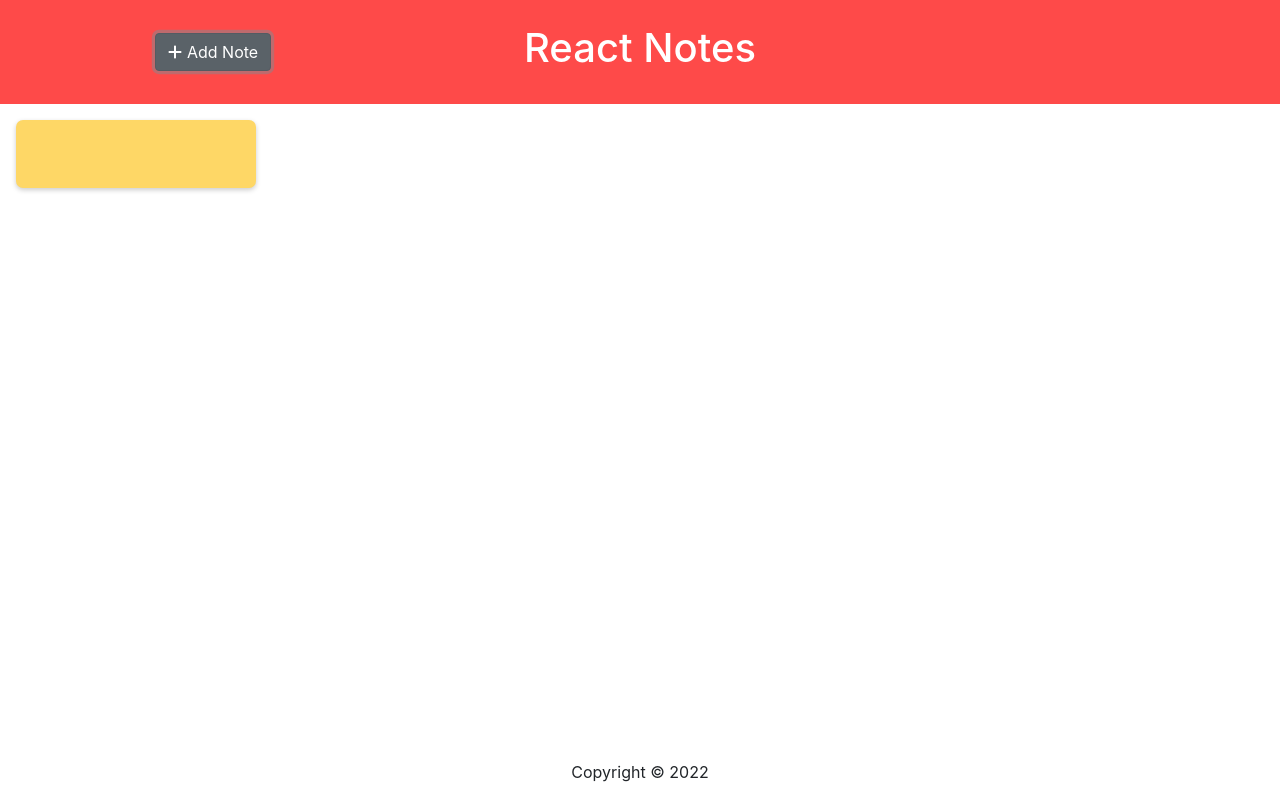
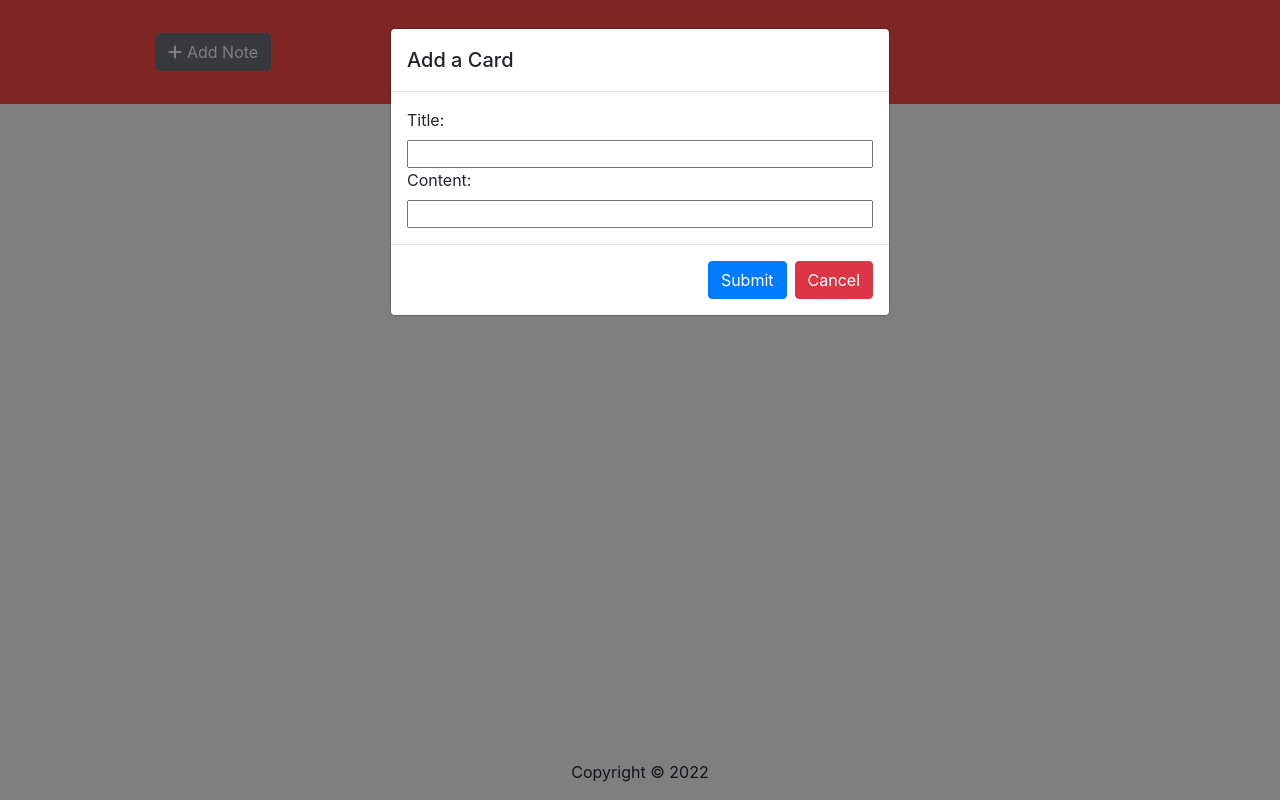
Before and after one commit to Daniel-727/react_notes, a React (Create React App) app: page / in a window 1280 px wide. Both pictures are taken after a click on the button "Add Note". Built offline with nearby package versions, Linux system fonts and the light colour scheme.

Commit message:
decided against the functionality of creating an empty note and updating the content, added modal component

```diff
--- a/src/App.css
+++ b/src/App.css
@@ -31,10 +31,7 @@
     }
 
 input{
-    border:none;
     width:100%;
-    height:auto;
-    background-color: #FED766;
 }
 
 
--- a/src/App.jsx
+++ b/src/App.jsx
@@ -2,7 +2,10 @@ import React from 'react';
 import Header from './components/HeaderComponent';
 import Footer from './components/FooterComponent';
 import Note from './components/NoteComponent';
+
 import './App.css';
+
+
 /* import notes from './notes'; //importing notes to use notes array for Keeper App part 2 */
 
 function App() {
@@ -19,14 +22,8 @@ function App() {
         setNotes([...notes, note]);
     }
 
-    function deleteNote(id) { //this should return all the Notes where the index is not equal to id, but it's just deleting the last Note. Maybe because I didn't have the event
-        //I think the deleteNote function isn't working as intended because the notes array is literally an array of integers, when we filter an index and delete an index, it's holding just an integer which is not reflective of the note object we're trying to delete. So the solution to this is probably to create an object and actually store the object in notes instead of some integers. The notes object will by default just have empty strings in which the user can then type into.
+    function deleteNote(id) {
 
-        setNotes(notes => {
-            return notes.filter((e,i) => { //this will return an array of notes where the note that is clicked
-                return id !== i;
-            });
-        });
     }
 
     return (
--- a/src/components/HeaderComponent.jsx
+++ b/src/components/HeaderComponent.jsx
@@ -2,21 +2,27 @@ import React from 'react'; //importing React and Component module to be able to
 import {Button} from 'reactstrap';
 import {FontAwesomeIcon} from '@fortawesome/react-fontawesome'; //fontawesome React module which allows us to import the FontAwesomeIcon component
 import {faPlus} from '@fortawesome/free-solid-svg-icons'; //importing the plus icon that I want for the button
-
+import AddCardModal from './ModalComponent';
 
 function Header(props) {
+
+    const [isOpen, setIsOpen] = React.useState(false);
+
+    function toggleModal(){
+        setIsOpen(!isOpen);
+    }
+
     return(
         <div className='header row align-items-center  m-0'> {/* align-items-center class will vertically center all items in this row, for some reason the header had 15px margin on both sides leaving whitespace, so I added m-0 to get rid of the margins*/}
             <div className='col-sm-4 text-center'>
-                <Button onClick={props.addNote}><FontAwesomeIcon icon={faPlus}/> Add Note</Button> {/*putting in the FontAwesomeIcon component and the plus icon that I want to use. Passing in the createNewNote() function as a prop from App Component */}
+                <Button onClick={toggleModal}><FontAwesomeIcon icon={faPlus}/> Add Note</Button> {/*putting in the FontAwesomeIcon component and the plus icon that I want to use. Passing in the createNewNote() function as a prop from App Component */}
             </div>
             <div className='col-sm-4 text-center'> {/*text-center class centers items inside a div*/}
                 <h1 className='p-4'>
                     React Notes
                 </h1> {/* isn't this p-4 class from reactstrap? I haven't imported it so why is it working? -- I forgot, this doesn't need to be imported. They are classes in bootstrap that I just add to these html elements and they will be styled accordingly*/}
             </div>
-
-
+            <AddCardModal modalState={isOpen} createNote={props.addNote} toggleModal={toggleModal}/>
         </div>
     )
 }
--- /dev/null
+++ b/src/components/ModalComponent.jsx
@@ -0,0 +1,57 @@
+import React from 'react';
+import {Button, Modal, ModalHeader, ModalBody, ModalFooter} from 'reactstrap';
+
+
+function AddCardModal(props){
+
+    function handleChange(e){
+        const {value, name} = e.target;
+        if (name === 'title') {
+            props.userInput(prevNote => {
+                return({
+                    title: value,
+                    content: prevNote.content
+                });
+            });
+        } else if (name === 'content') {
+            props.userInput(prevNote => {
+                return({
+                    title: prevNote.title,
+                    content: value
+                });
+            });
+        }
+
+        /* console.log(props.singleNote); */
+    }
+
+    function handleClick(e){
+        const {name} = e.target;
+        if (name ==='submit') {
+            props.createNote();
+            props.toggleModal();
+        } else if (name === 'cancel'){
+            props.toggleModal();
+        }
+    }
+
+    return(
+        <>
+        <Modal isOpen={props.modalState} toggle={props.toggleModal}> {/* adding toggle in the Modal allows us to exit the modal by clicking outside of it*/}
+            <ModalHeader>Add a Card</ModalHeader>
+            <ModalBody>
+                <label for='title'>Title:</label><input name='title' id='title' onChange={handleChange}></input>
+                <label for='content'>Content:</label><input name='content' id='content' onChange={handleChange}></input>
+            </ModalBody>
+            <ModalFooter>
+                <Button color='primary' name='submit' onClick={handleClick}>Submit</Button>
+                <Button color='danger' name='cancel' onClick={handleClick}>Cancel</Button>
+            </ModalFooter>
+        </Modal>
+    </>
+    )
+
+}
+
+
+export default AddCardModal;
--- a/src/components/NoteComponent.jsx
+++ b/src/components/NoteComponent.jsx
@@ -19,33 +19,13 @@ function Note(props){
         props.clickX(props.id); // this is the deleteNote() function passed in from the App component
     }
 
-    function handleChange(e){
-        const {value, name} = e.target;
-        if (name === 'title') {
-            props.userInput(prevNote => {
-                return({
-                    title: value,
-                    content: prevNote.content
-                });
-            });
-        } else if (name === 'content') {
-            props.userInput(prevNote => {
-                return({
-                    title: prevNote.title,
-                    content: value
-                });
-            });
-        }
 
-        /* console.log(props.singleNote); */
-    }
 
     return(
         <div className='col-lg-3 col-md-4 col-sm-6'>
             <div className='note' onMouseOver={revealX} onMouseLeave={hideX}> {/*when user is hovering mouse over the Note, then we want the x to be visible so the user can click on it and delete the note if they want. Otherwise, the x should be hidden*/}
                 <div className='col'>
-                    <input name='title' onChange={handleChange}></input>
-                    <input name='content' onChange={handleChange}></input> {/*onChange event listener doesn't work with spans, but it works with inputs*/}
+                     {/*onChange event listener doesn't work with spans, but it works with inputs*/}
                 </div>
                 {hover ? <div onClick={handleClick} className='xMark'><FontAwesomeIcon icon={faXmark} /></div> : <div></div>}
             </div>
```
